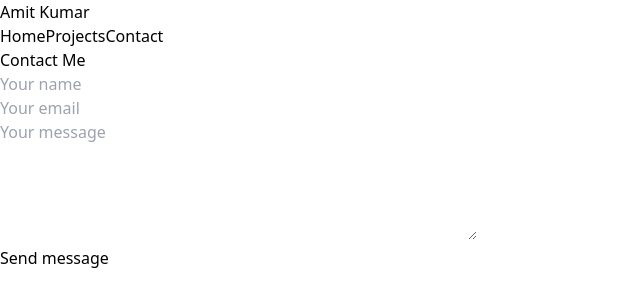
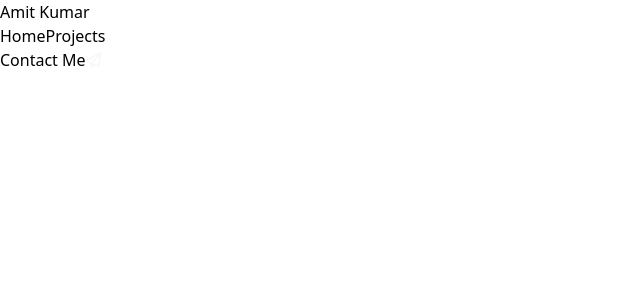
Before and after one commit to Amit-kumar99/portfolio, a React (Vite) app: page /contact in a window 1280 px wide. Shown: the top 306 px of the page, without its empty margins (0-640 px from the left). Built offline with nearby package versions, Linux system fonts and the light colour scheme.

Commit message:
refactored and removed components, & made Contact Me button functional

```diff
--- a/src/components/ContactMe.jsx
+++ b/src/components/ContactMe.jsx
@@ -1,42 +1,11 @@
-import { useRef } from "react";
-
 const ContactMe = () => {
-    const nameRef = useRef(null);
-    const emailRef = useRef(null);
-    // const messageRef = useRef(null);
     return (
-        <div className="mt-10 mx-auto w-4/12">
-            <h2 className="font-bold text-5xl text-center">Contact Me</h2>
-            <form className="mt-10">
-                <div>
-                    <input
-                        ref = {nameRef}
-                        className="border-2 p-2 mb-3 w-full"
-                        type="text"
-                        placeholder="Your name"/>
-                </div>
-                <div>
-                    <input
-                        ref = {emailRef}
-                        className="border-2 p-2 mb-3 w-full"
-                        type="email"
-                        placeholder="Your email"/>
-                </div>
-                <div>
-                    <textarea
-                        // ref = {messageRef}
-                        className="border-2 my-3 pl-2 pt-1 w-full"
-                        rows="5"
-                        cols="50"
-                        placeholder="Your message"/>
-                </div>
-                <a href="mailto: amit.kumar.16208932@gmail.com">
-                    <div>
-                        <button className="border-2 bg-violet-500 text-white p-3 my-3 rounded-md">Send message</button>
-                    </div>
-                </a>
-            </form>
-        </div>
+        <a className="ml-5" href="mailto: amit.kumar.16208932@gmail.com">
+            <div className="flex bg-violet-500 p-3 rounded-sm">
+                <button className="text-white pr-2">Contact Me</button>
+                <i className="fa-regular fa-paper-plane pt-1" style={{color: "#f7f7f7"}}></i>
+            </div>
+        </a>
     )
 }
 
--- a/src/components/DownloadResumeBtn.jsx
+++ b/src/components/DownloadResumeBtn.jsx
@@ -2,14 +2,15 @@ import resume from "../images/Resume.pdf";
 
 const DownloadResumeBtn = () => {
   return (
-    <div className="mt-7 mr-2">
-        <a href={resume} download="Amit Kumar's Resume">
-          <button
-            className="border rounded-md p-3 bg-green-500 text-white"
-            onClick={() => {}}>Download Resume
-          </button>
-        </a>
-    </div>
+    <a href={resume} download="Amit Kumar's Resume">
+      <div className="flex rounded-sm p-3 bg-green-500">
+        <button
+          className="text-white pr-2"
+          onClick={() => {}}>Download Resume
+        </button>
+        <i className="fa-solid fa-download pt-1" style={{color: "#f0f4f3"}}/>
+      </div>
+    </a>
   )
 }
 
--- a/src/components/Home.jsx
+++ b/src/components/Home.jsx
@@ -3,6 +3,7 @@ import Skills from "./Skills";
 import Description from "./Description";
 import DownloadResumeBtn from "./DownloadResumeBtn";
 import ProfileImage from "./ProfileImage";
+import ContactMe from "./ContactMe";
 
 const Home = () => {
   return (
@@ -11,7 +12,10 @@ const Home = () => {
       <div className="ml-32 mt-10">
         <Description/>
         <Skills/>
-        <DownloadResumeBtn/>
+        <div className="flex mt-7">
+          <DownloadResumeBtn/>
+          <ContactMe/>
+        </div>
       </div>
       <ProfileImage/>
     </div>
--- a/src/components/Links.jsx
+++ b/src/components/Links.jsx
@@ -32,14 +32,6 @@ const Links = () => {
                     >
                         Projects
                 </Link>
-                <Link
-                    className={"mx-5 text-" + (isLinkActive3 ? "black" : "gray") + "-600"}
-                    to="/contact"
-                    onMouseOver={() => setIsLinkActive3(true)}
-                    onMouseOut={() => setIsLinkActive3(false)}
-                    >
-                        Contact
-                </Link>
             </div>
         </div>
     )
```
